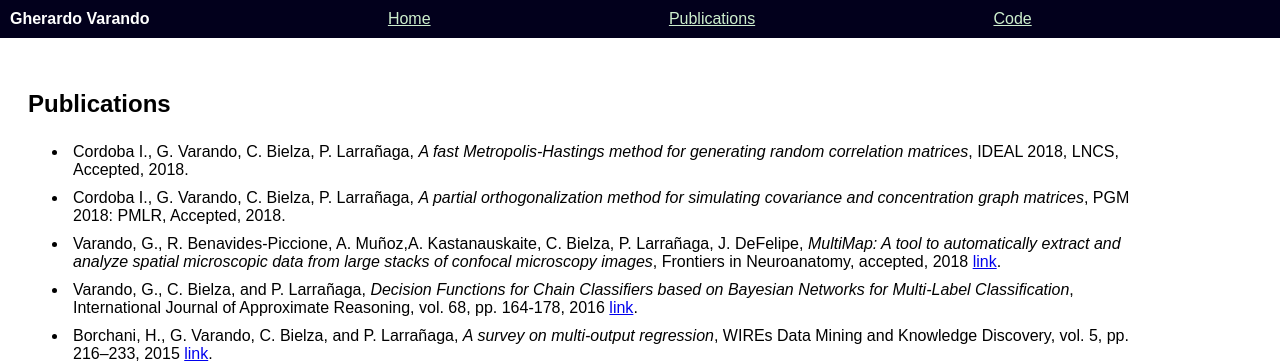
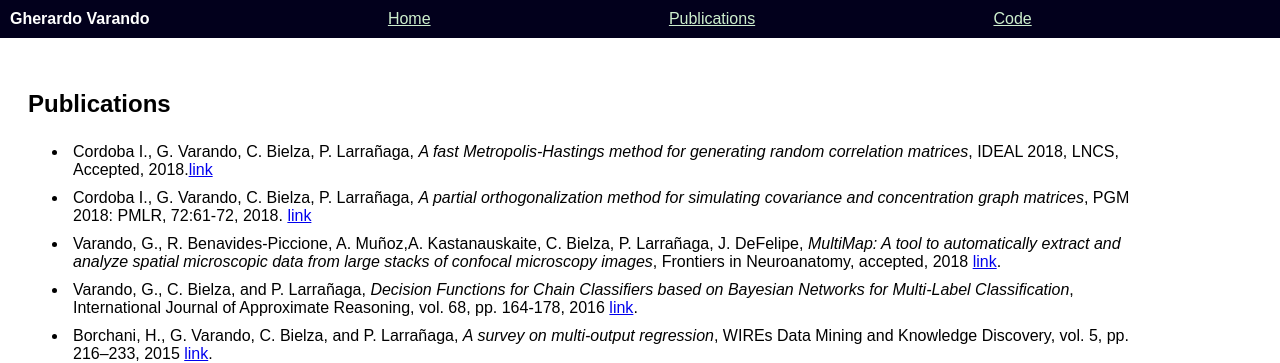
Before and after one commit to gherardovarando/gherardovarando.github.io, a Jekyll site: the page built from publications.md, in a window 1280 px wide. Shown: the top 363 px of the page. Built offline with Jekyll 4.4.1, drawn with Linux system fonts in a browser that asks for light colours; nearby versions of some CDN libraries.

Commit message:
[upd] univ and link in publ

```diff
--- a/publications.md
+++ b/publications.md
@@ -4,10 +4,11 @@ title: Publications
 ---
 - Cordoba I., G. Varando, C. Bielza, P. Larrañaga, *A fast
   Metropolis-Hastings method for generating random correlation matrices*,
-  IDEAL 2018, LNCS, Accepted, 2018.
+  IDEAL 2018, LNCS, Accepted, 2018.[link](https://arxiv.org/abs/1809.00351)
 - Cordoba I., G. Varando, C. Bielza, P. Larrañaga, *A partial
   orthogonalization method for simulating covariance and concentration graph
-  matrices*, PGM 2018: PMLR, Accepted, 2018.
+  matrices*, PGM 2018: PMLR, 72:61-72, 2018.
+  [link](http://proceedings.mlr.press/v72/cordoba18a.html)
 - Varando, G., R. Benavides-Piccione, A. Muñoz,A. Kastanauskaite, C. Bielza, P. Larrañaga, J. DeFelipe, *MultiMap: A tool to automatically extract and analyze spatial microscopic data from large stacks of confocal microscopy images*, Frontiers in Neuroanatomy, accepted, 2018 [link](https://www.frontiersin.org/articles/10.3389/fnana.2018.00037/abstract).
 - Varando, G., C. Bielza, and P. Larrañaga, *Decision Functions for Chain Classifiers based on Bayesian Networks for Multi-Label Classification*, International Journal of Approximate Reasoning, vol. 68, pp. 164-178, 2016 [link](https://www.sciencedirect.com/science/article/pii/S0888613X15000900).
 - Borchani, H., G. Varando, C. Bielza, and P. Larrañaga, *A survey on multi-output regression*, WIREs Data Mining and Knowledge Discovery, vol. 5, pp. 216--233, 2015 [link](https://onlinelibrary.wiley.com/doi/abs/10.1002/widm.1157).
```
Also changed, not shown: index.md (+2 -1 lines).
